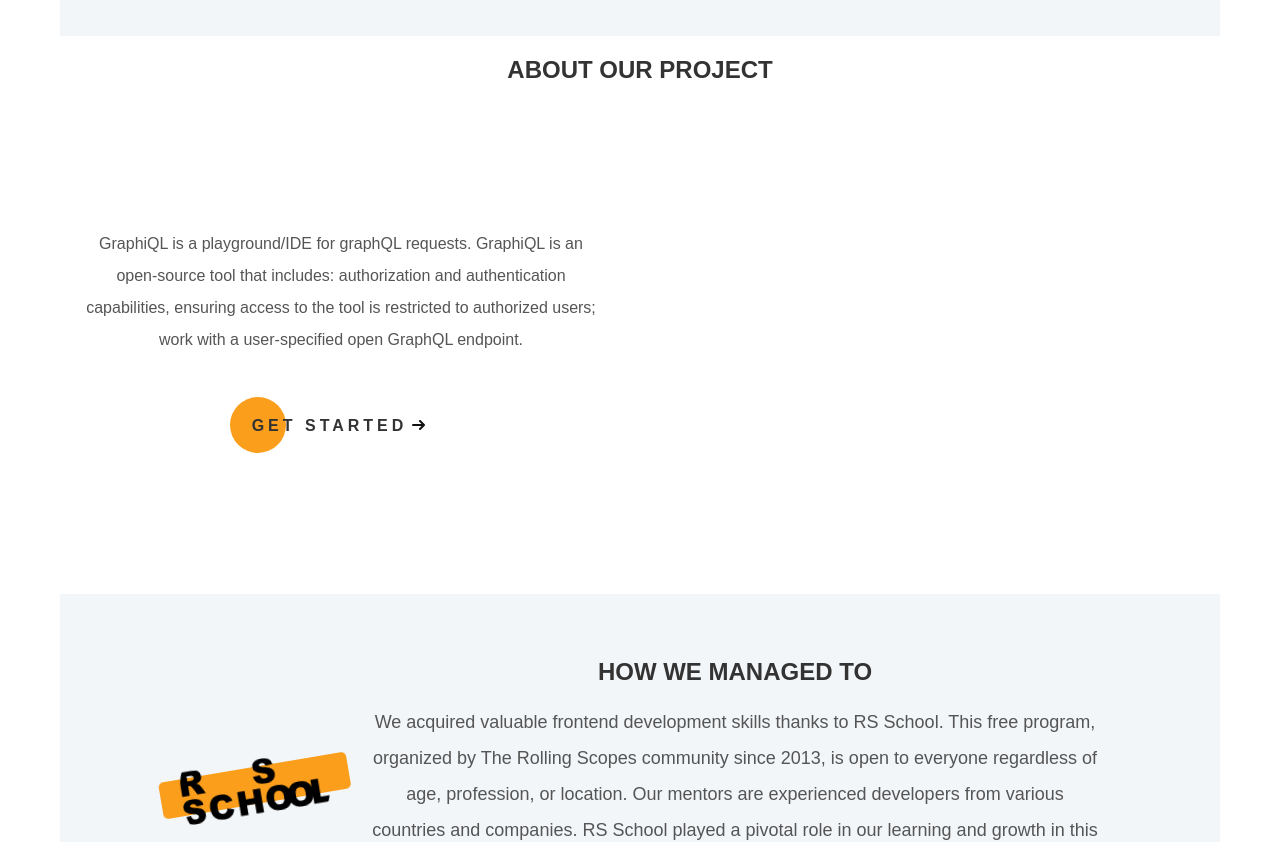
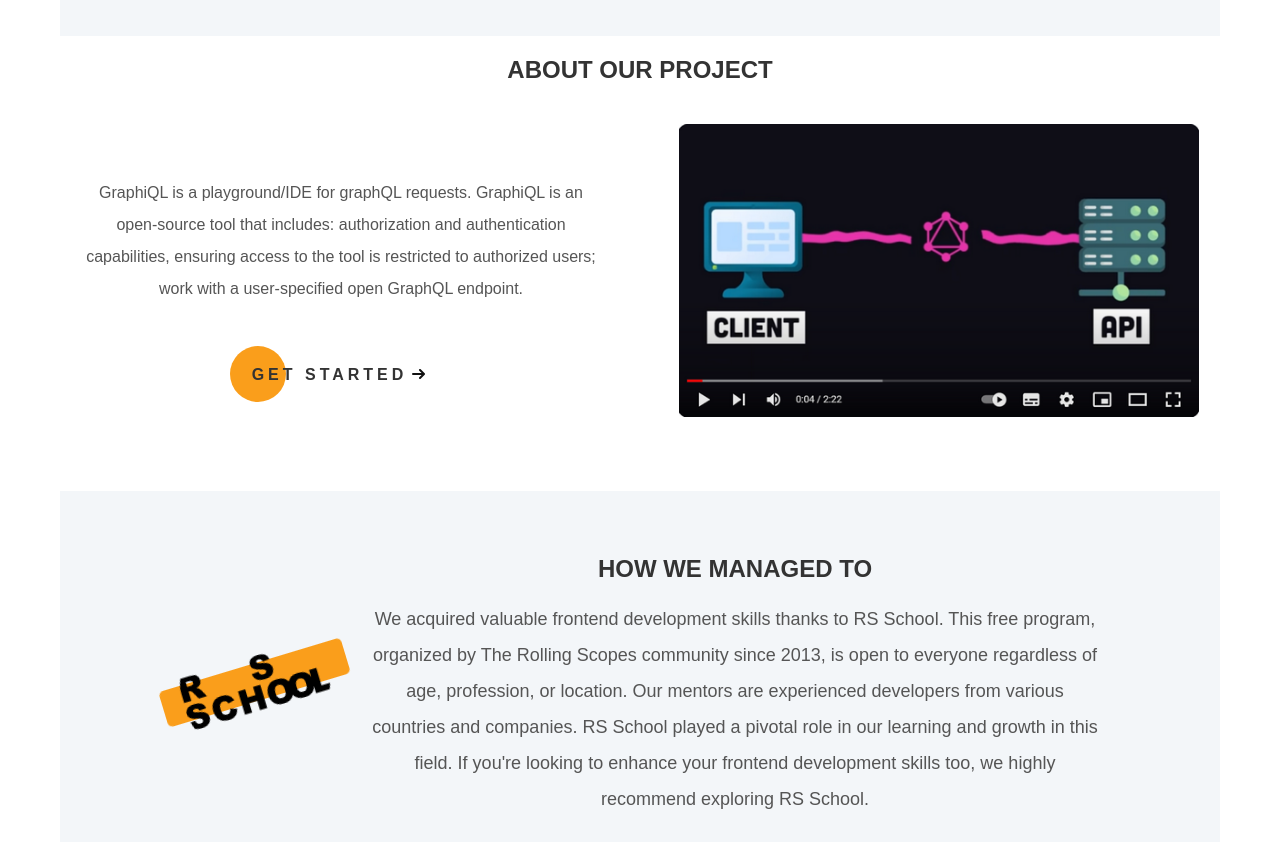
Before and after one commit to KaterinaMysl/graphiql-app, a React (Vite) app: page / in a window 1280 px wide. Shown: the part 940-1782 px from the top of the page. Built offline with nearby package versions, Linux system fonts and the light colour scheme; no server answers.

Commit message:
fix: change video to link

```diff
--- a/src/pages/Welcome/AboutProject.module.css
+++ b/src/pages/Welcome/AboutProject.module.css
@@ -115,6 +115,11 @@
   height: 400px !important;
 }
 
+.videoImg {
+  width: 100%;
+  max-width: 520px;
+}
+
 @media only screen and (width <= 980px) {
   .container {
     height: auto;
--- a/src/pages/Welcome/AboutProject.tsx
+++ b/src/pages/Welcome/AboutProject.tsx
@@ -1,7 +1,7 @@
 import { Link } from 'react-router-dom';
-import ReactPlayer from 'react-player';
 import { translations, ROUTE_PATH } from '../../utils/constants';
 import { useLocalization } from '../../localization/LocalizationContext';
+import video from '../../assets/img/png/video.png';
 
 import styles from './AboutProject.module.css';
 
@@ -29,10 +29,17 @@
               </div>
             </div>
             <div className={styles.video}>
-              <ReactPlayer
-                url={translatedConstants.ABOUT_PROJECT_CONTENT.video}
-                controls
-              />
+              <a
+                href={translatedConstants.ABOUT_PROJECT_CONTENT.video}
+                target="_blank"
+                rel="noreferrer"
+              >
+                <img
+                  className={styles.videoImg}
+                  src={video}
+                  alt={translatedConstants.ABOUT_PROJECT_CONTENT.graphQLLink}
+                />
+              </a>
             </div>
           </div>
         </div>
--- a/src/utils/constants.ts
+++ b/src/utils/constants.ts
@@ -184,6 +184,7 @@
       firebaseErrors: translatedResetFirebaseErrors.en,
     },
     ABOUT_PROJECT_CONTENT: {
+      graphQLLink: 'GraphQL Explained in 100 Seconds',
       video:
         'https://www.youtube.com/watch?v=eIQh02xuVw4&t=2s&ab_channel=Fireship',
       title: 'About our project',
@@ -367,6 +368,7 @@
       firebaseErrors: translatedResetFirebaseErrors.ru,
     },
     ABOUT_PROJECT_CONTENT: {
+      graphQLLink: 'GraphQL за 100 секунд',
       video:
         'https://www.youtube.com/watch?v=eIQh02xuVw4&t=2s&ab_channel=Fireship',
       title: 'О нашем проекте',
--- a/vite.config.ts
+++ b/vite.config.ts
@@ -5,4 +5,5 @@
 export default defineConfig({
   plugins: [react()],
   envPrefix: 'PIX_',
+  assetsInclude: ['**/*.PNG', '**/*.png'],
 });
```
Also changed, not shown: .eslintrc.cjs, src/assets/img/png/video.PNG (added).
